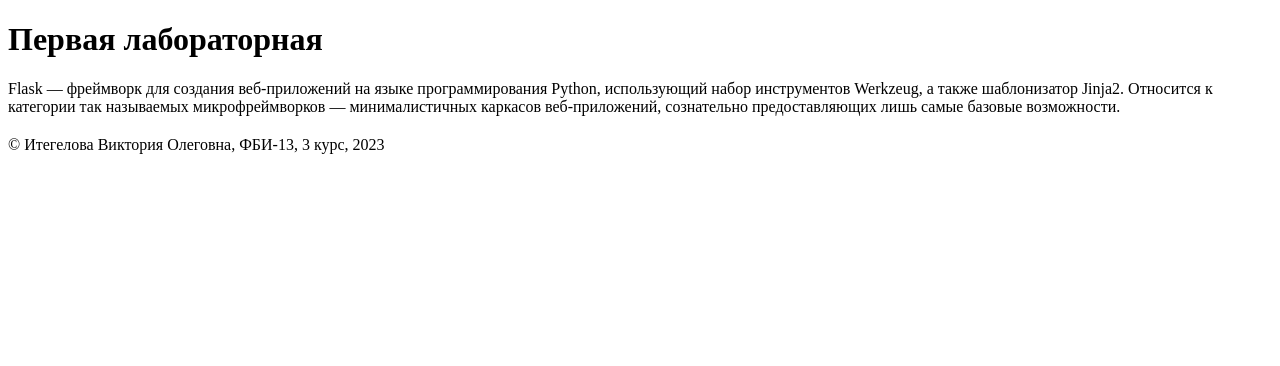
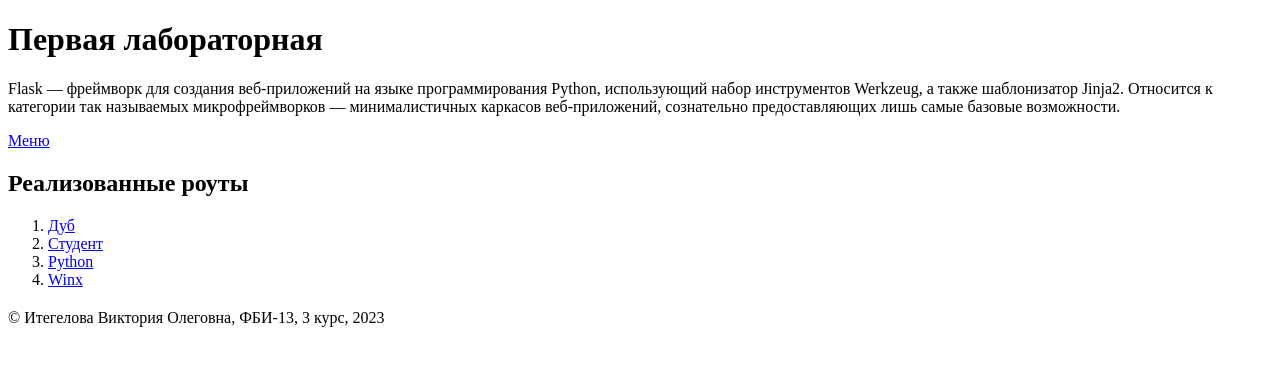
Before and after one commit to luvvundu/web-programming-labs-2, a Flask app: page /lab1 in a window 1280 px wide. Shown: the part 26-392 px from the top of the page. Run offline with Flask 3, Linux system fonts and the light colour scheme.

Commit message:
Роуты

```diff
--- a/app.py
+++ b/app.py
@@ -48,6 +48,17 @@ def lab1():
         веб-приложений, сознательно предоставляющих лишь самые базовые возможности.
         </p>
 
+        <a href="/menu">Меню</a>
+
+        <h2>Реализованные роуты</h2>
+
+        <ol>
+          <li><a href="/lab1/oak">Дуб</a></li>
+          <li><a href="/lab1/student">Студент</a></li>
+          <li><a href="/lab1/python">Python</a></li>
+          <li><a href="/lab1/winx">Winx</a></li>
+        </ol>
+
         <footer style='margin-top:20px;'>
             &copy; Итегелова Виктория Олеговна, ФБИ-13, 3 курс, 2023
         </footer>
@@ -60,12 +71,98 @@ def oak():
     return '''
 <!doctype html>
     <head>
-    <link rel="stylesheet" type="text/css" href=''' + url_for('static', filename='lab1.css') + ''' />
+    <link rel="stylesheet" type="text/css" href="''' + url_for('static', filename='lab1.css') + '''">
     </head>
 <html>
     <body>
         <h1>Дуб</h1>
-        <img src='''+ url_for('static', filename='oak.jpg') + '''>
+        <img src="'''+ url_for('static', filename='oak.jpg') + '''">
     </body>
 </html>
 '''
+
+@app.route('/lab1/student')
+def student():
+    return '''
+<!doctype html>
+   <head>
+    <link rel="stylesheet" type="text/css" href="''' + url_for('static', filename='lab1.css') + '''">
+    </head>
+
+<html>
+    <body>
+        <h1>Итегелова Виктория Олеговна</h1>
+        <img src="''' + url_for('static', filename='ngtu.jpg') + '''">
+    </body>
+</html>
+'''
+
+@app.route('/lab1/python')
+def python():
+    return '''
+<!doctype html>
+    <head>
+    <link rel="stylesheet" type="text/css" href="''' + url_for('static', filename='lab1.css') + '''">
+    </head>
+<html>
+    <body>
+        <h1>Python</h1>
+        <p>
+        Первая версия Python была разработана в 1991 году программистом
+        из Нидерландов Гвидо ван Россумом. В настоящее время выходят новые версии языка, которые
+        расширяют его возможности, а сам он занимает верхние строчки рейтингов языков программирования.
+        Python применяется во многих сферах: веб-разработка, анализ данных и машинное обучение и др.
+        </p>
+
+        <p>
+        Главное достоинство Python — простота синтаксиса и команд, а также большое количество библиотек,
+        которые содержат уже написанный программный код для решения широкого спектра задач. Python даже применяют
+        в своих исследованиях и разработках специалисты, чьи профессии напрямую не связаны с программированием.
+        Один из самых частых примеров — применение Python для анализа большого количества данных и нахождения корреляции между ними.
+        </p>
+
+        <p>
+        Все языки программирования можно условно разделить на две большие группы: компилируемые и
+        интерпретируемые. Программы, написанные на компилируемых языках программирования, преобразуются
+        (компилируются) в машинный код и становятся исполняемыми (например, в операционной системе Windows
+        это чаще всего будет файл с расширением .exe). Программы, написанные на интерпретируемых языках
+        (в их числе и Python), не компилируются, и для их запуска требуется специальная программа — интерпретатор.
+        </p>
+
+        <img src="''' + url_for('static', filename='python.jpg') + '''">
+    </body>
+</html>
+'''
+
+@app.route('/lab1/winx')
+def winx():
+    return '''
+<!doctype html>
+    <head>
+    <link rel="stylesheet" type="text/css" href="''' + url_for('static', filename='lab1.css') + '''">
+    </head>
+<html>
+    <body>
+    <h1>Winx</h1>
+
+    <p>
+    Клуб Винкс» (англ. Winx Club) — фантастический мультсериал производства Rainbow S.r.l.,
+    созданный по замыслу итальянского аниматора Иджинио Страффи. Премьера состоялась 28 января 2004 года в Италии на
+    канале Rai 2. Действие происходит во вселенной, наполненной волшебством, вымышленными планетами и мифическими созданиями.
+    </p>
+
+    <p>
+    Действие происходит во вселенной, наполненной волшебством, вымышленными планетами и мифическими созданиями.
+    В основе сюжетной линии мультсериала лежит история юной
+    девушки Блум, её поиски правды о своём прошлом и о том, что случилось с её родной планетой и настоящими родителями.
+    </p>
+
+    <p>
+    Узнав, что у неё есть волшебные силы, Блум поступила в школу
+    для фей и вместе со своими сокурсницами основала команду под названием «Клуб Винкс», чтобы вместе сражаться со злом..
+    </p>
+
+    <img src="''' + url_for('static', filename='winx.jpg') + '''">
+    </body>
+</html>
+'''
--- a/static/lab1.css
+++ b/static/lab1.css
@@ -6,3 +6,8 @@ img {
     border: 5px solid;
     box-shadow: 2px 1px 5px;
 }
+
+header, footer {
+    color: brown;
+    font-size: 30px;
+}
```
Also changed, not shown: static/ngtu.jpg (added), static/python.jpg (added), static/winx.jpg (added).
